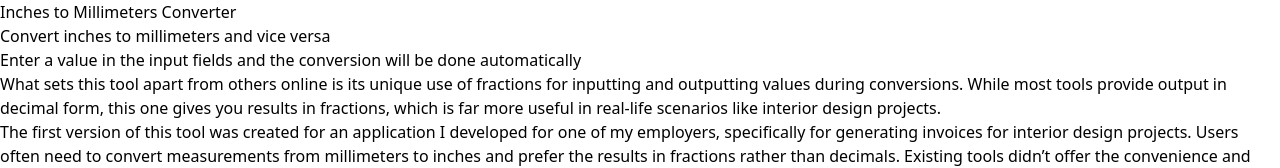
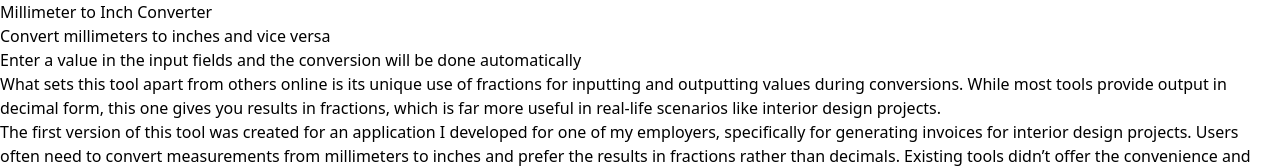
Before and after one commit to VeniMitev/mm-to-inch-calc, a React (Vite) app: page / in a window 1280 px wide. Shown: the top 168 px of the page. Built offline with nearby package versions, Linux system fonts and the light colour scheme.

Commit message:
Updating title in header

```diff
--- a/src/components/Header.tsx
+++ b/src/components/Header.tsx
@@ -1,9 +1,9 @@
 const Header = () => {
   return (
     <header className='flex flex-col items-center justify-center gap-4 bg-gray-200 text-gray-800 p-4'>
-      <h1 className='text-2xl font-bold'>Inches to Millimeters Converter</h1>
+      <h1 className='text-2xl font-bold'>Millimeter to Inch Converter</h1>
 
-      <h2>Convert inches to millimeters and vice versa</h2>
+      <h2>Convert millimeters to inches and vice versa</h2>
 
       <p className='text-sm max-w-prose'>
         Enter a value in the input fields and the conversion will be done
```
